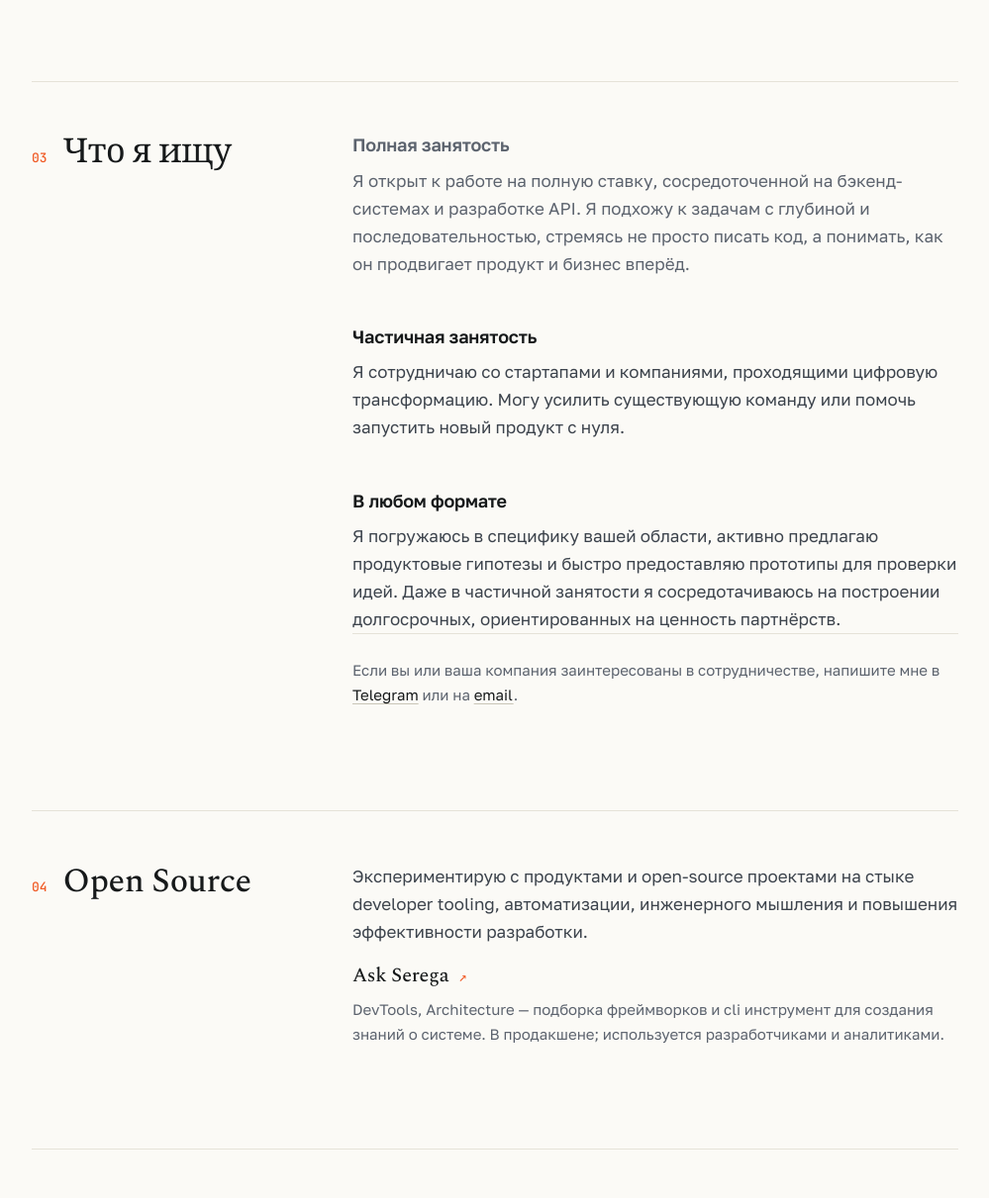
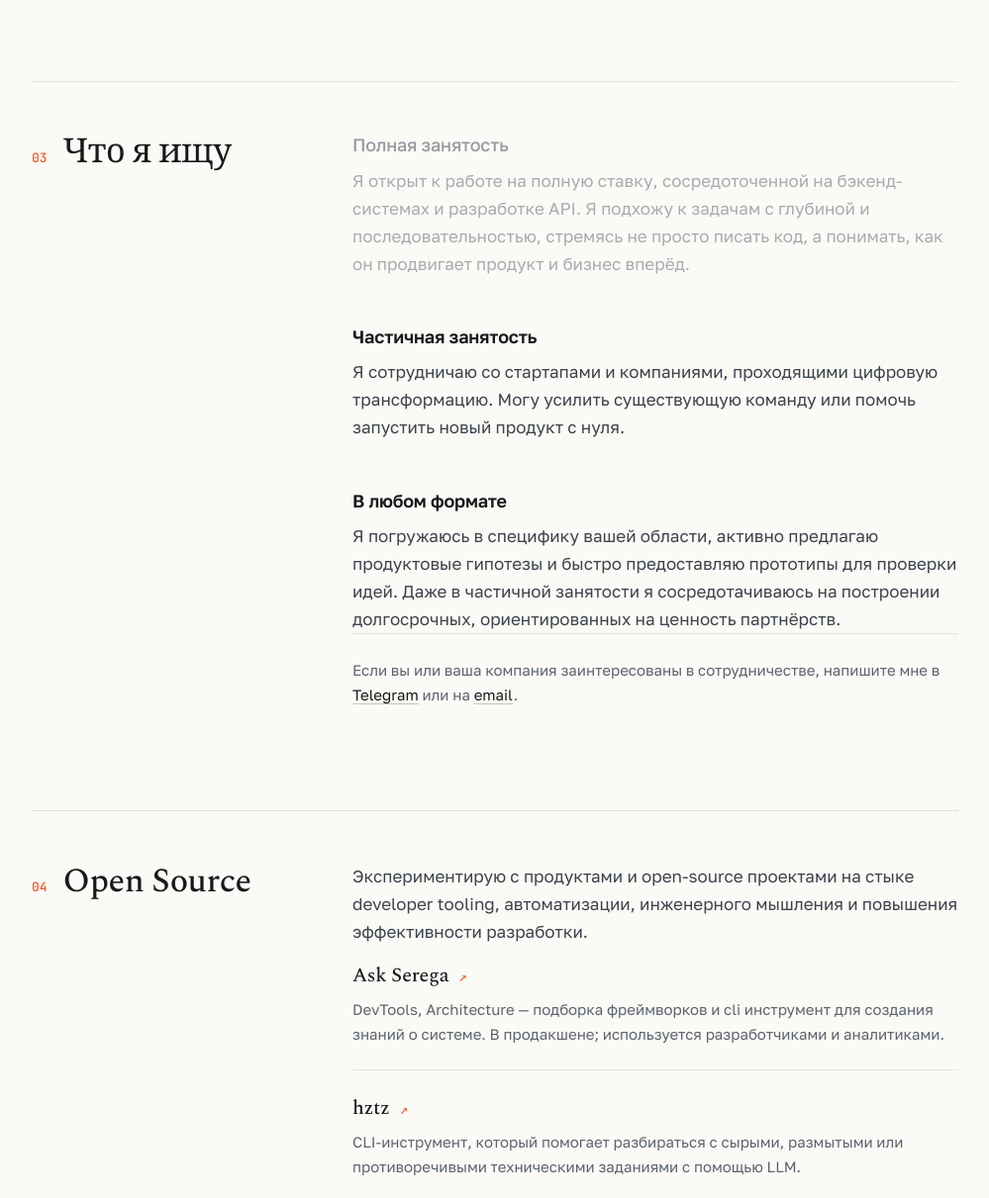
Before and after one commit to mikeoleynik/mikeoleynik.github.io, a plain HTML site: page index.html in a window 1280 px wide. Shown: the part 1700-2911 px from the top of the page at 99% size, without its empty margins (140-1139 px from the left). Drawn offline with nearby package versions, Linux system fonts and the light colour scheme.

Commit message:
add brand color

```diff
--- a/css/style.css
+++ b/css/style.css
@@ -90,8 +90,8 @@ body {
 }
 
 ::selection {
-  background: var(--color-ink);
-  color: var(--color-paper);
+  background: var(--color-accent-blue);
+  color: var(--color-ink);
 }
 
 :focus-visible {
@@ -462,11 +462,12 @@ main {
 }
 
 .entry--inactive {
-  color: var(--color-ink-mute);
+  color: color-mix(in srgb, var(--color-ink-mute) 52%, var(--color-paper));
 }
 
 .entry--inactive .entry__title {
-  color: var(--color-ink-mute);
+  color: color-mix(in srgb, var(--color-ink-mute) 62%, var(--color-paper));
+  font-weight: 500;
 }
 
 /* ==========================================================================
--- a/index.html
+++ b/index.html
@@ -153,6 +153,14 @@
                 </a>
                 <p class="project__desc">DevTools, Architecture — подборка фреймворков и cli инструмент для создания знаний о системе. В продакшене; используется разработчиками и аналитиками.</p>
               </li>
+
+              <li class="project">
+                <a class="project__link" href="https://hzvtz.ru/" target="_blank" rel="noopener">
+                  <span>hztz</span>
+                  <span class="project__arrow" aria-hidden="true">↗</span>
+                </a>
+                <p class="project__desc">CLI-инструмент, который помогает разбираться с сырыми, размытыми или противоречивыми техническими заданиями с помощью LLM.</p>
+              </li>
             </ul>
           </div>
         </section>
```
